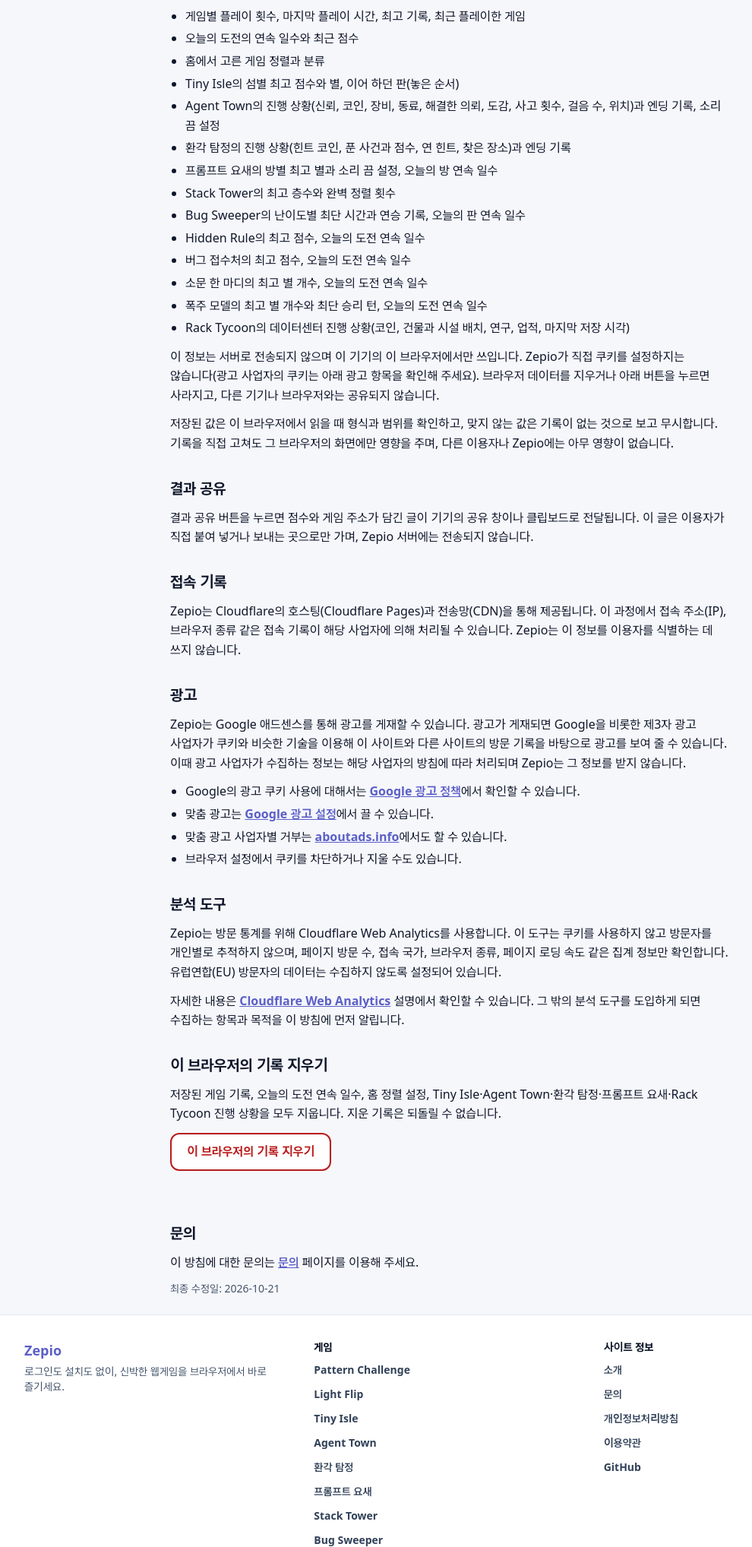
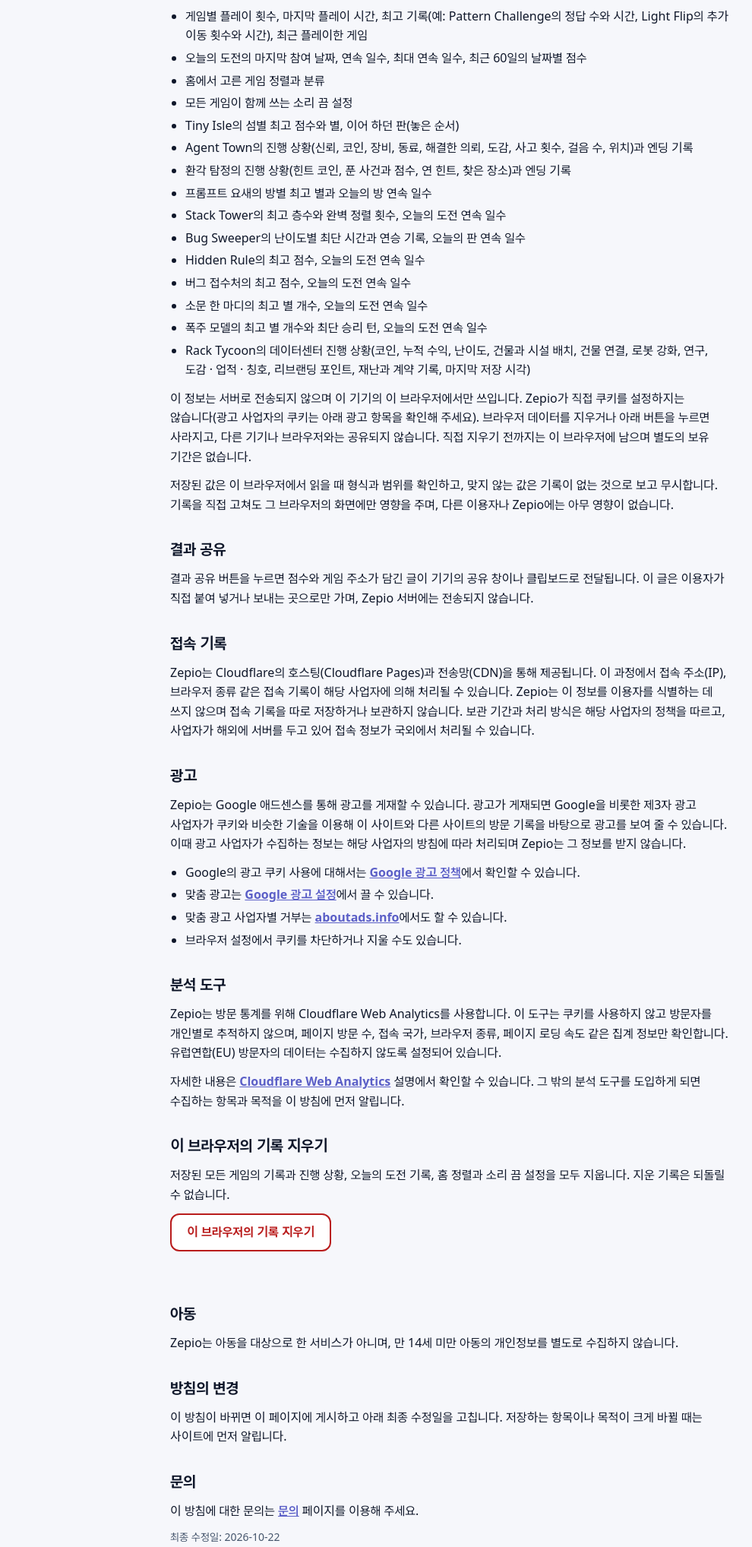
Before and after one commit to Hasegos/zepio, an Astro site in the folder web/: page /privacy in a window 1280 px wide. Shown: the part 285-2321 px from the top of the page at 76% size, without its empty margins (48-1038 px from the left). Built offline with nearby package versions, Linux system fonts and the light colour scheme; Astro itself is replaced by a stand-in of ours; a web font is replaced by a local one.

Commit message:
FIX 개인정보처리방침을 저장 항목과 맞게 수정
소리 끔 설정을 전역 항목으로 옮기고 일일 기록, Rack Tycoon, Stack Tower 저장 항목을 보충했습니다. 보유 기간, 국외 처리 가능성, 아동, 방침 변경 절을 더하고 기록 지우기 문구를 모든 게임 기준으로 고쳤습니다.

```diff
--- a/web/src/pages/privacy.astro
+++ b/web/src/pages/privacy.astro
@@ -16,24 +16,25 @@ import TextLayout from "../layouts/TextLayout.astro";
     게임 기록은 브라우저 저장소(<code>localStorage</code>, 키 <code>zepio:v1</code>)에만 저장됩니다.
   </p>
   <ul>
-    <li>게임별 플레이 횟수, 마지막 플레이 시간, 최고 기록, 최근 플레이한 게임</li>
-    <li>오늘의 도전의 연속 일수와 최근 점수</li>
+    <li>게임별 플레이 횟수, 마지막 플레이 시간, 최고 기록(예: Pattern Challenge의 정답 수와 시간, Light Flip의 추가 이동 횟수와 시간), 최근 플레이한 게임</li>
+    <li>오늘의 도전의 마지막 참여 날짜, 연속 일수, 최대 연속 일수, 최근 60일의 날짜별 점수</li>
     <li>홈에서 고른 게임 정렬과 분류</li>
+    <li>모든 게임이 함께 쓰는 소리 끔 설정</li>
     <li>Tiny Isle의 섬별 최고 점수와 별, 이어 하던 판(놓은 순서)</li>
-    <li>Agent Town의 진행 상황(신뢰, 코인, 장비, 동료, 해결한 의뢰, 도감, 사고 횟수, 걸음 수, 위치)과 엔딩 기록, 소리 끔 설정</li>
+    <li>Agent Town의 진행 상황(신뢰, 코인, 장비, 동료, 해결한 의뢰, 도감, 사고 횟수, 걸음 수, 위치)과 엔딩 기록</li>
     <li>환각 탐정의 진행 상황(힌트 코인, 푼 사건과 점수, 연 힌트, 찾은 장소)과 엔딩 기록</li>
-    <li>프롬프트 요새의 방별 최고 별과 소리 끔 설정, 오늘의 방 연속 일수</li>
-    <li>Stack Tower의 최고 층수와 완벽 정렬 횟수</li>
+    <li>프롬프트 요새의 방별 최고 별과 오늘의 방 연속 일수</li>
+    <li>Stack Tower의 최고 층수와 완벽 정렬 횟수, 오늘의 도전 연속 일수</li>
     <li>Bug Sweeper의 난이도별 최단 시간과 연승 기록, 오늘의 판 연속 일수</li>
     <li>Hidden Rule의 최고 점수, 오늘의 도전 연속 일수</li>
     <li>버그 접수처의 최고 점수, 오늘의 도전 연속 일수</li>
     <li>소문 한 마디의 최고 별 개수, 오늘의 도전 연속 일수</li>
     <li>폭주 모델의 최고 별 개수와 최단 승리 턴, 오늘의 도전 연속 일수</li>
-    <li>Rack Tycoon의 데이터센터 진행 상황(코인, 건물과 시설 배치, 연구, 업적, 마지막 저장 시각)</li>
+    <li>Rack Tycoon의 데이터센터 진행 상황(코인, 누적 수익, 난이도, 건물과 시설 배치, 건물 연결, 로봇 강화, 연구, 도감 · 업적 · 칭호, 리브랜딩 포인트, 재난과 계약 기록, 마지막 저장 시각)</li>
   </ul>
   <p>
     이 정보는 서버로 전송되지 않으며 이 기기의 이 브라우저에서만 쓰입니다. Zepio가 직접 쿠키를 설정하지는 않습니다(광고 사업자의 쿠키는 아래 광고 항목을 확인해 주세요). 브라우저 데이터를
-    지우거나 아래 버튼을 누르면 사라지고, 다른 기기나 브라우저와는 공유되지 않습니다.
+    지우거나 아래 버튼을 누르면 사라지고, 다른 기기나 브라우저와는 공유되지 않습니다. 직접 지우기 전까지는 이 브라우저에 남으며 별도의 보유 기간은 없습니다.
   </p>
 
   <p>
@@ -50,7 +51,7 @@ import TextLayout from "../layouts/TextLayout.astro";
   <h2>접속 기록</h2>
   <p>
     Zepio는 Cloudflare의 호스팅(Cloudflare Pages)과 전송망(CDN)을 통해 제공됩니다. 이 과정에서 접속 주소(IP), 브라우저 종류 같은 접속 기록이
-    해당 사업자에 의해 처리될 수 있습니다. Zepio는 이 정보를 이용자를 식별하는 데 쓰지 않습니다.
+    해당 사업자에 의해 처리될 수 있습니다. Zepio는 이 정보를 이용자를 식별하는 데 쓰지 않으며 접속 기록을 따로 저장하거나 보관하지 않습니다. 보관 기간과 처리 방식은 해당 사업자의 정책을 따르고, 사업자가 해외에 서버를 두고 있어 접속 정보가 국외에서 처리될 수 있습니다.
   </p>
 
   <h2>광고</h2>
@@ -86,7 +87,7 @@ import TextLayout from "../layouts/TextLayout.astro";
   </p>
 
   <h2>이 브라우저의 기록 지우기</h2>
-  <p>저장된 게임 기록, 오늘의 도전 연속 일수, 홈 정렬 설정, Tiny Isle·Agent Town·환각 탐정·프롬프트 요새·Rack Tycoon 진행 상황을 모두 지웁니다. 지운 기록은 되돌릴 수 없습니다.</p>
+  <p>저장된 모든 게임의 기록과 진행 상황, 오늘의 도전 기록, 홈 정렬과 소리 끔 설정을 모두 지웁니다. 지운 기록은 되돌릴 수 없습니다.</p>
   <p>
     <button
       type="button"
@@ -98,10 +99,18 @@ import TextLayout from "../layouts/TextLayout.astro";
   </p>
   <p data-clear-status role="status" class="min-h-6 text-sm font-semibold"></p>
 
+  <h2>아동</h2>
+  <p>Zepio는 아동을 대상으로 한 서비스가 아니며, 만 14세 미만 아동의 개인정보를 별도로 수집하지 않습니다.</p>
+
+  <h2>방침의 변경</h2>
+  <p>
+    이 방침이 바뀌면 이 페이지에 게시하고 아래 최종 수정일을 고칩니다. 저장하는 항목이나 목적이 크게 바뀔 때는 사이트에 먼저 알립니다.
+  </p>
+
   <h2>문의</h2>
   <p>이 방침에 대한 문의는 <a href="/contact/">문의</a> 페이지를 이용해 주세요.</p>
 
-  <p class="text-sm text-slate-600">최종 수정일: 2026-10-21</p>
+  <p class="text-sm text-slate-600">최종 수정일: 2026-10-22</p>
 </TextLayout>
 
 <script>
--- a/web/src/scripts/privacy-clear.js
+++ b/web/src/scripts/privacy-clear.js
@@ -4,7 +4,7 @@ const button = document.querySelector("[data-clear-records]");
 const status = document.querySelector("[data-clear-status]");
 
 button?.addEventListener("click", () => {
-  const confirmed = confirm("이 브라우저에 저장된 게임 기록, 오늘의 도전 연속 일수, 홈 정렬 설정, Tiny Isle·Agent Town·환각 탐정·프롬프트 요새·Rack Tycoon 진행 상황을 모두 지웁니다. 계속할까요?");
+  const confirmed = confirm("이 브라우저에 저장된 모든 게임의 기록과 진행 상황, 오늘의 도전 기록, 홈 정렬과 소리 끔 설정을 모두 지웁니다. 계속할까요?");
   if (!confirmed || !status) return;
   const cleared = clearRecords();
   status.textContent = cleared ? "기록을 지웠어요." : "기록을 지우지 못했어요. 브라우저 설정에서 사이트 데이터를 지워 주세요.";
```
